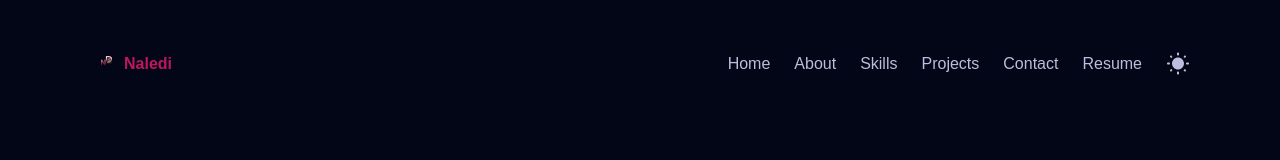
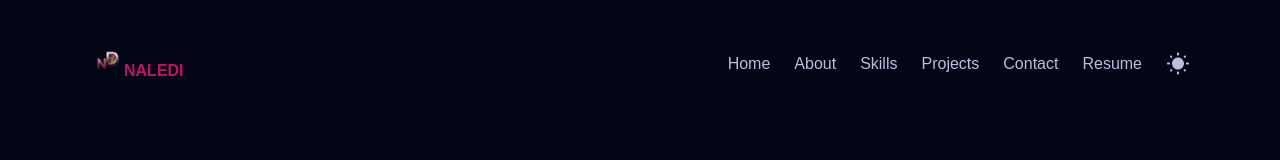
Before and after one commit to Naledi-Dikgale/my-portfolio-v2, a React (Vite) app: page / in a window 1280 px wide. Shown: the top 160 px of the page. Built offline with nearby package versions, Linux system fonts and the light colour scheme; a web font is replaced by a local one.

Commit message:
Update styling

```diff
--- a/src/Components/Header/Header.jsx
+++ b/src/Components/Header/Header.jsx
@@ -13,9 +13,9 @@ export const Header = () => {
         <h5>
           <a href="#home" className="link">
             <span >
-              <img src={Image} alt="N" className="roundImg" />
+              <img src={Image} alt="N" className="profileImg" />
             </span>
-            Naledi
+            NALEDI
           </a>
         </h5>
         <Navbar />
```
